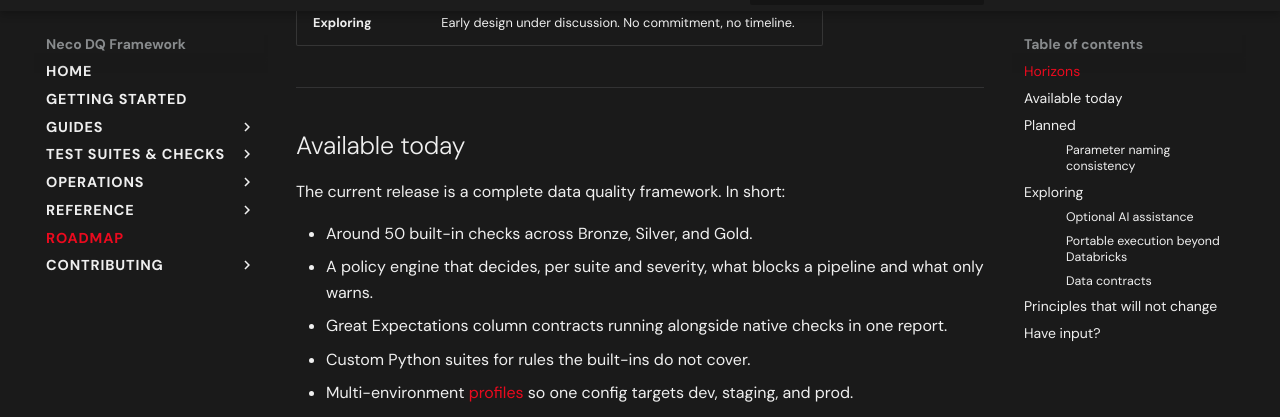
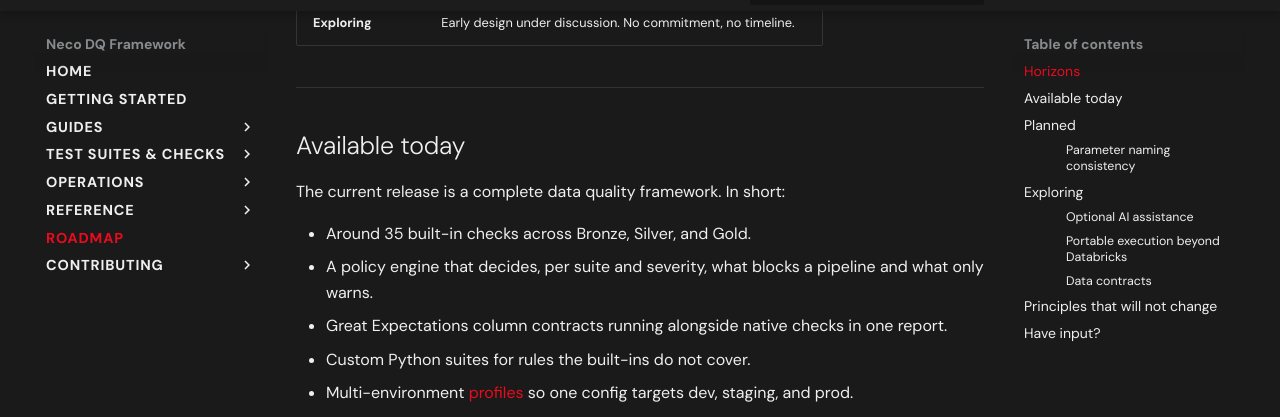
Before and after one commit to woven-by-toyota/neco-dq-framework, an MkDocs documentation site: the page built from docs/roadmap.md, in a window 1280 px wide and 900 px high, scrolled down 592 px. Shown: the part 37-454 px from the top of the window. Built offline with MkDocs 1.6.1 and Material for MkDocs 9.7.7, drawn with Linux system fonts in a browser that asks for light colours; comment, search, counter and statistics services are not loaded.

Commit message:
docs(data-quality): align built-in check count to ~35

```diff
--- a/docs/roadmap.md
+++ b/docs/roadmap.md
@@ -25,7 +25,7 @@ order can change, and nothing here has a fixed release date.
 
 The current release is a complete data quality framework. In short:
 
-- Around 50 built-in checks across Bronze, Silver, and Gold.
+- Around 35 built-in checks across Bronze, Silver, and Gold.
 - A policy engine that decides, per suite and severity, what blocks a pipeline and what only warns.
 - Great Expectations column contracts running alongside native checks in one report.
 - Custom Python suites for rules the built-ins do not cover.
```
Also changed, not shown: README.md (+2 -2 lines), docs/configuration/naming-conventions.md (+1 -1 lines), docs/index.md (+1 -1 lines).
